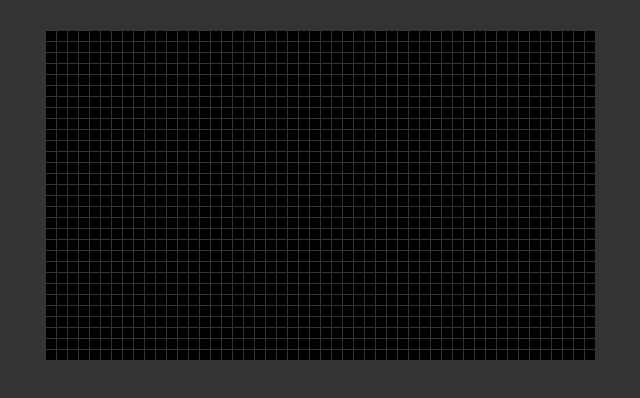
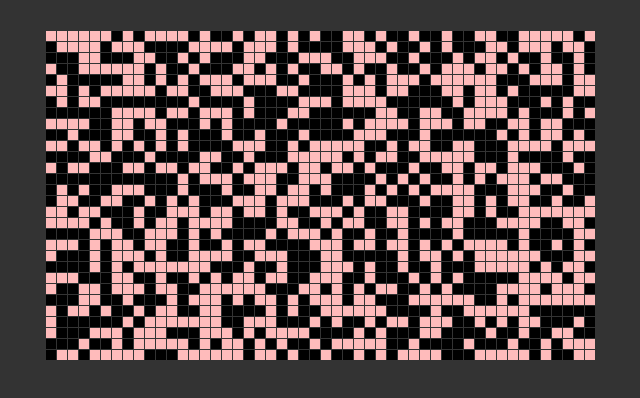
Before and after one commit to stephanie56/game_of_life_1.2, a React app: page / in a window 1280 px wide. Shown: the whole page, without its empty margins (320-960 px from the left). Built offline with nearby package versions, Linux system fonts and the light colour scheme.

Commit message:
Make Cell styled-component

```diff
--- a/package.json
+++ b/package.json
@@ -4,7 +4,8 @@
   "private": true,
   "dependencies": {
     "react": "^15.5.4",
-    "react-dom": "^15.5.4"
+    "react-dom": "^15.5.4",
+    "styled-components": "^1.4.5"
   },
   "devDependencies": {
     "react-scripts": "0.9.5"
--- a/src/components/Cell.js
+++ b/src/components/Cell.js
@@ -1,11 +1,13 @@
-import React, { Component } from 'react';
+import styled from 'styled-components';
 
-class Cell extends Component {
-  render() {
-    return (
-      <div className="Cell"></div>
-    );
-  }
-}
-
+const Cell = styled.div`
+  width:10px;
+  height:10px;
+  border-left:1px solid #333;
+  border-top:1px solid #333;
+  margin:0;
+  padding:0;
+  float:left;
+  background-color: ${props => props.cell ? '#fbb' : '#000'};
+`
 export default Cell;
--- a/src/components/Row.js
+++ b/src/components/Row.js
@@ -13,7 +13,8 @@ class Row extends Component {
                 key={idx}
                 cell={cell}
                 colIdx={idx}
-                rowIdx={this.props.rowIdx}/>
+                rowIdx={this.props.rowIdx}
+              />
             )
           })
         }
--- a/src/styles/App.css
+++ b/src/styles/App.css
@@ -24,20 +24,9 @@ h1 {
   margin: 0 auto;
 }
 
-.Cell {
-  width:10px;
-  height:10px;
-  border-left:1px solid #333;
-  border-top:1px solid #333;
-  margin:0;
-  padding:0;
-  float:left;
+.dead {
   background-color: #000;
 }
-
-/*.dead {
-  background-color: #000;
-}*/
 
 .alive {
   background-color:#fbb;
```
